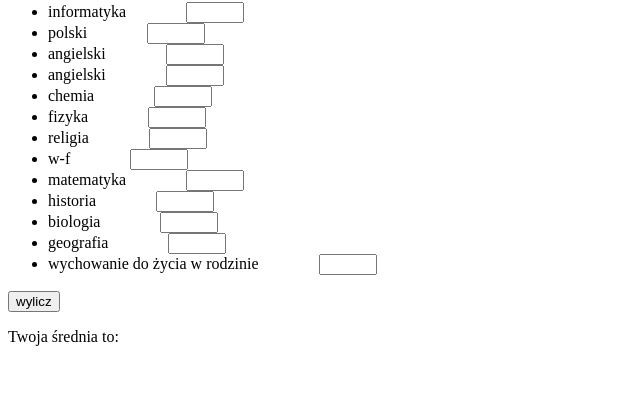
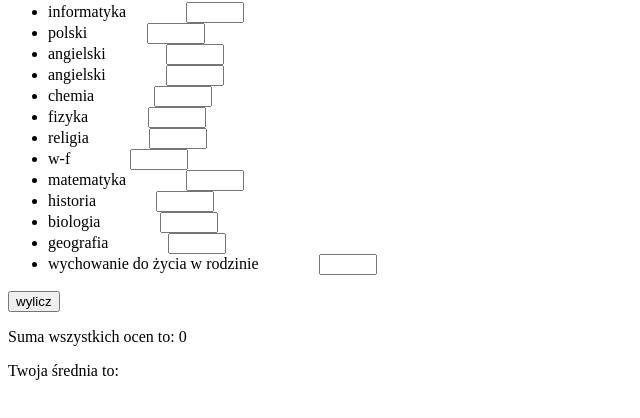
Before and after one commit to ctworzewski/kalkulator-srednia-ocen, a plain HTML site: page index.html in a window 1280 px wide. Both pictures are taken after a click on the button "wylicz". Shown: the part 78-496 px from the top of the page, without its empty margins (0-640 px from the left). Drawn offline with Linux system fonts and the light colour scheme.

Commit message:
Display suma ocen

```diff
--- a/index.html
+++ b/index.html
@@ -27,7 +27,7 @@
     </ul>
 
     <button class="average">wylicz</button>
-    <span class="showValue"></span>
+    <p class="sumaText">Suma wszystkich ocen to: <span class="showValue"></span></p>
     <p class="resultText">Twoja średnia to: <span class="displayAverage"></span></p>
 
     <script src="/scripts/main.js"></script>
--- a/scripts/main.js
+++ b/scripts/main.js
@@ -8,7 +8,6 @@ function suma() {
     let $showValue = document.querySelector('.showValue');
 
     // wyśweietlenie konkretnego inputa (wartość oceny)
-    $showValue.textContent = $inputs[0].value;
 
     // console.log($input[0].value);
     let temp = 0;
@@ -17,13 +16,20 @@ function suma() {
         console.log(temp);
 
         // console.log($input[i].value);
+
     }
+
+    // wyświetlenie sumy ocen
+    $showValue.textContent = temp;
+
+
+
     /*   let suma = 0;
-    $inputs.forEach((item) => {
-        suma = suma + Number(item.value);
-        console.log(">>" + suma);
-    });
- */
+        $inputs.forEach((item) => {
+            suma = suma + Number(item.value);
+            console.log(">>" + suma);
+        });
+        */
 }
 
 
```
